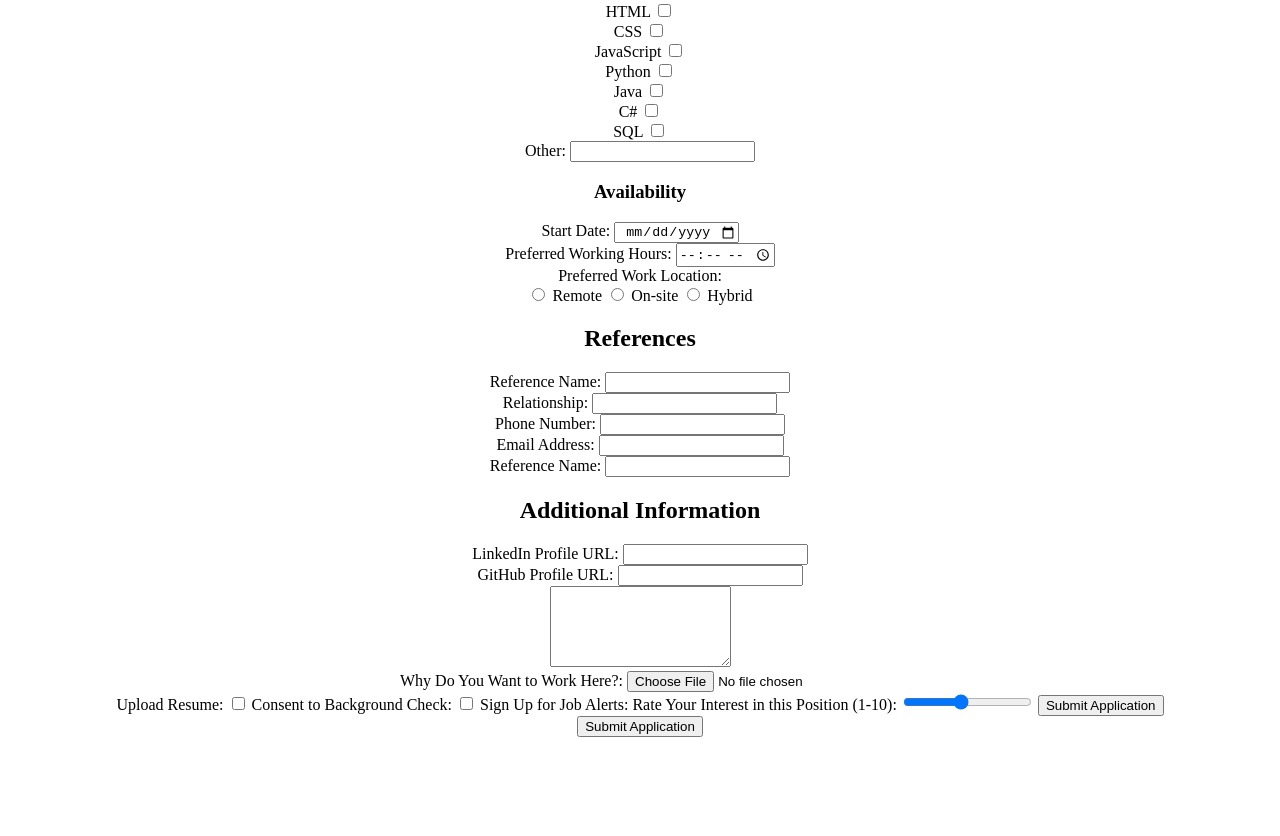
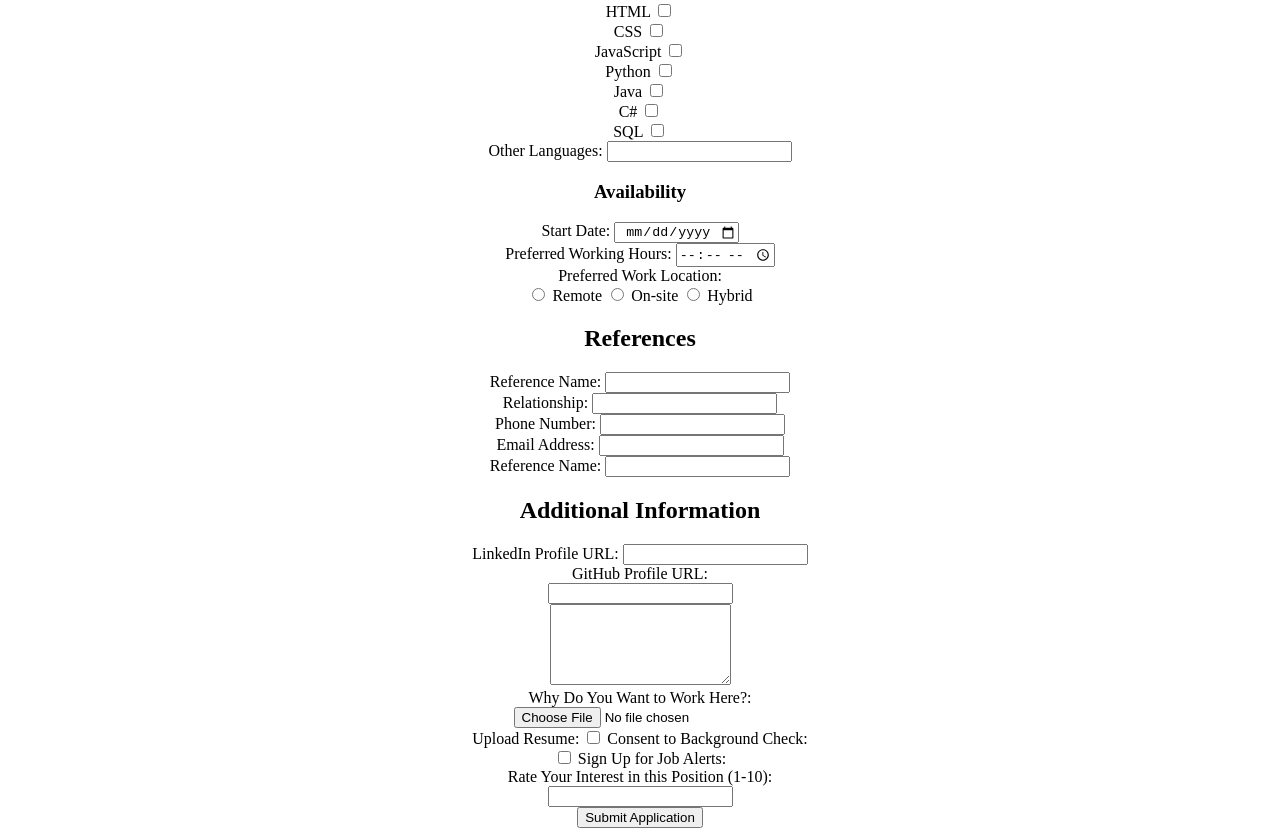
Before and after one commit to javyW/greensolJobApplication, a plain HTML site: page index.html in a window 1280 px wide. Shown: the part 917-1753 px from the top of the page. Before the commit the page ends 1662 px from the top, so only its background shows below. Drawn offline with Linux system fonts and the light colour scheme.

Commit message:
feat: changed spelling

```diff
--- a/index.html
+++ b/index.html
@@ -132,7 +132,7 @@
             <label for="skill_sql">SQL</label>
             <input type="checkbox" id="skill_sql" name="skills[]" value="sql"><br>
 
-            <label for="skill_other">Other:</label>
+            <label for="skill_other">Other Languages:</label>
             <input type="text" id="skill_other" name="skill_other">
         </form>
     </div>
@@ -186,30 +186,27 @@
             <label for="linkedin_profile">LinkedIn Profile URL:</label>
             <input type="url" id="linkedin_profile" name="linkedin_profile"><br>
 
-            <label for="github_profile">GitHub Profile URL:</label>
+            <label for="github_profile">GitHub Profile URL:</label><br>
             <input type="url" id="github_profile" name="github_profile"><br>
 
             <textarea id="why_work_here" name="why_work_here" rows="5"></textarea><br>
-            <label for="why_work_here">Why Do You Want to Work Here?:</label>
+            <label for="why_work_here">Why Do You Want to Work Here?:</label><br>
 
             <input type="file" id="resume" name="resume" accept=".pdf,.docx"><br>
             <label for="resume">Upload Resume:</label>
 
             <input type="checkbox" id="background_check" name="background_check">
-            <label for="background_check">Consent to Background Check:</label>
+            <label for="background_check">Consent to Background Check:</label><br>
 
             <input type="checkbox" id="job_alerts" name="job_alerts">
-            <label for="job_alerts">Sign Up for Job Alerts:</label>
+            <label for="job_alerts">Sign Up for Job Alerts:</label><br>
 
-            <label for="interest_level">Rate Your Interest in this Position (1-10):</label>
-            <input type="range" min="1" max="10" value="5" id="interest_level" name="interest_level">
-            <button type="submit">Submit Application</button>
+            <label for="interest_level">Rate Your Interest in this Position (1-10):</label><br>
+            <input type="number" id="interest_level" name="interest_level">
         </form>
     </div>
     <button type="submit">Submit Application</button>
 
 
-
-
 </body>
 </html>
```
